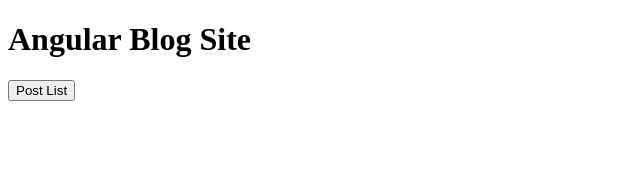
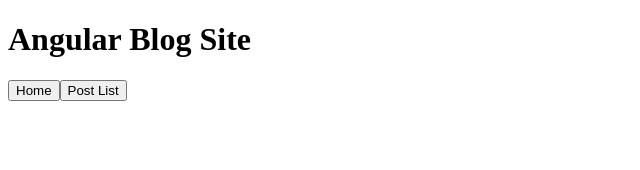
Before and after one commit to barbellfan/ang-routing, an Angular app: page / in a window 1280 px wide. Shown: the top 170 px of the page, without its empty margins (0-640 px from the left). Built offline with nearby package versions, Linux system fonts and the light colour scheme.

Commit message:
Add button for the base url

```diff
--- a/src/app/app.component.html
+++ b/src/app/app.component.html
@@ -1,4 +1,5 @@
 <h1>Angular Blog Site</h1>
+<button routerLink="/">Home</button>
 <button routerLink="/posts">Post List</button>
 
 <router-outlet></router-outlet>
```
